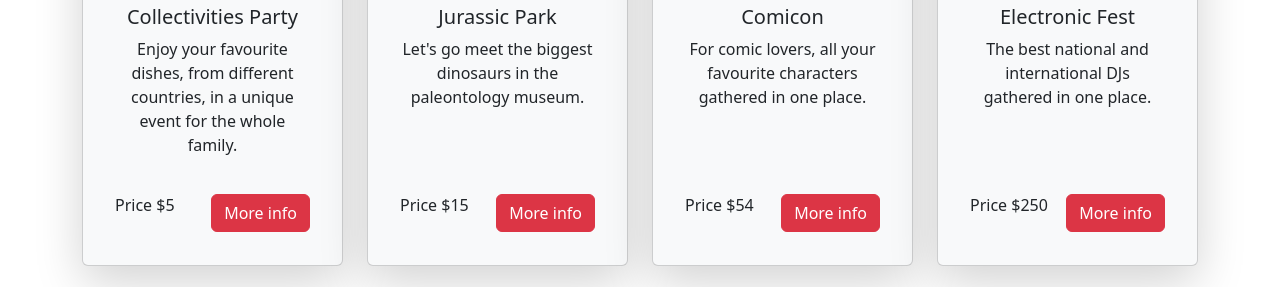
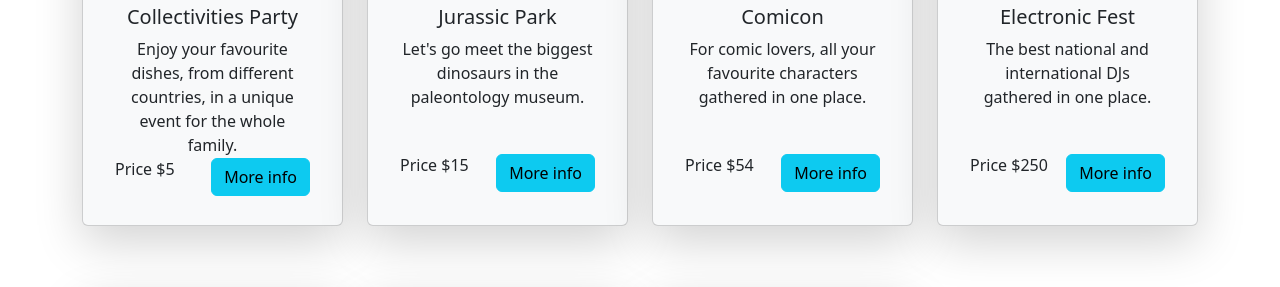
Before and after one commit to JsantiAristi/JStask1-Johan_Santiago, a plain HTML site: page pastEvent.html in a window 1280 px wide. Shown: the part 630-917 px from the top of the page. Drawn offline with nearby package versions, Linux system fonts and the light colour scheme.

Commit message:
tarea 2 completa

```diff
--- a/home.js
+++ b/home.js
@@ -1,7 +1,6 @@
 const $cards_home = document.querySelector( "#cards-home" );
 
-function crearTarjeta(array){
-        return `<div class="col-12 col-md-6 col-lg-3 mb-3">
+const crearTarjeta = array => `<div class="col-12 col-md-6 col-lg-3 mb-3">
         <div class="card shadow-lg p-3 mb-5 bg-body-tertiary rounded">
             <img src="${array.image}" class="card-img-top" alt="${array.name}">
             <div class="card-body d-flex flex-column justify-content-between">
@@ -20,7 +19,6 @@ function crearTarjeta(array){
         </div>
     </div>
     `
-}
 
 function ponerTarjetas( array, element ){
     let template = '';
--- a/past.js
+++ b/past.js
@@ -1,7 +1,7 @@
 const $cards_past = document.querySelector( "#cards-past" );
 
-function crearTarjeta(array){
-        return `<div class="col-12 col-md-6 col-lg-3 mb-3">
+const crearTarjeta = array =>
+        `<div class="col-12 col-md-6 col-lg-3 mb-3">
         <div class="card shadow-lg p-3 mb-5 bg-body-tertiary rounded">
             <img src="${array.image}" class="card-img-top" alt="${array.name}">
             <div class="card-body d-flex flex-column justify-content-between">
@@ -14,18 +14,17 @@ function crearTarjeta(array){
                 </div>
                 <div class="d-flex justify-content-between align-items-center">
                     <p class="card-text ">Price $${array.price}</p>
-                    <a href="./details.html" class="btn btn-danger">More info</a>
+                    <a href="./details.html" class="btn btn-info">More info</a>
                 </div>
             </div>
         </div>
     </div>
     `
-}
 
 function ponerTarjetas(array, element){
     let template = '';
     for( let event of array ){
-        if(event.date < ("2022-01-01")){
+        if(event.date < data.currentDate){
             template += crearTarjeta( event )
             console.log(event);
         }
--- a/styles/style.css
+++ b/styles/style.css
@@ -49,7 +49,7 @@
 }
 
 .card-body {
-    height: 18rem;
+    height: 15.5rem;
 }
 
 /*----------------------------------------------------------------Contact--------------------------------------------------------------------*/
```
Also changed, not shown: contact.html (+1 -1 lines), upcoming.js (+3 -4 lines).
